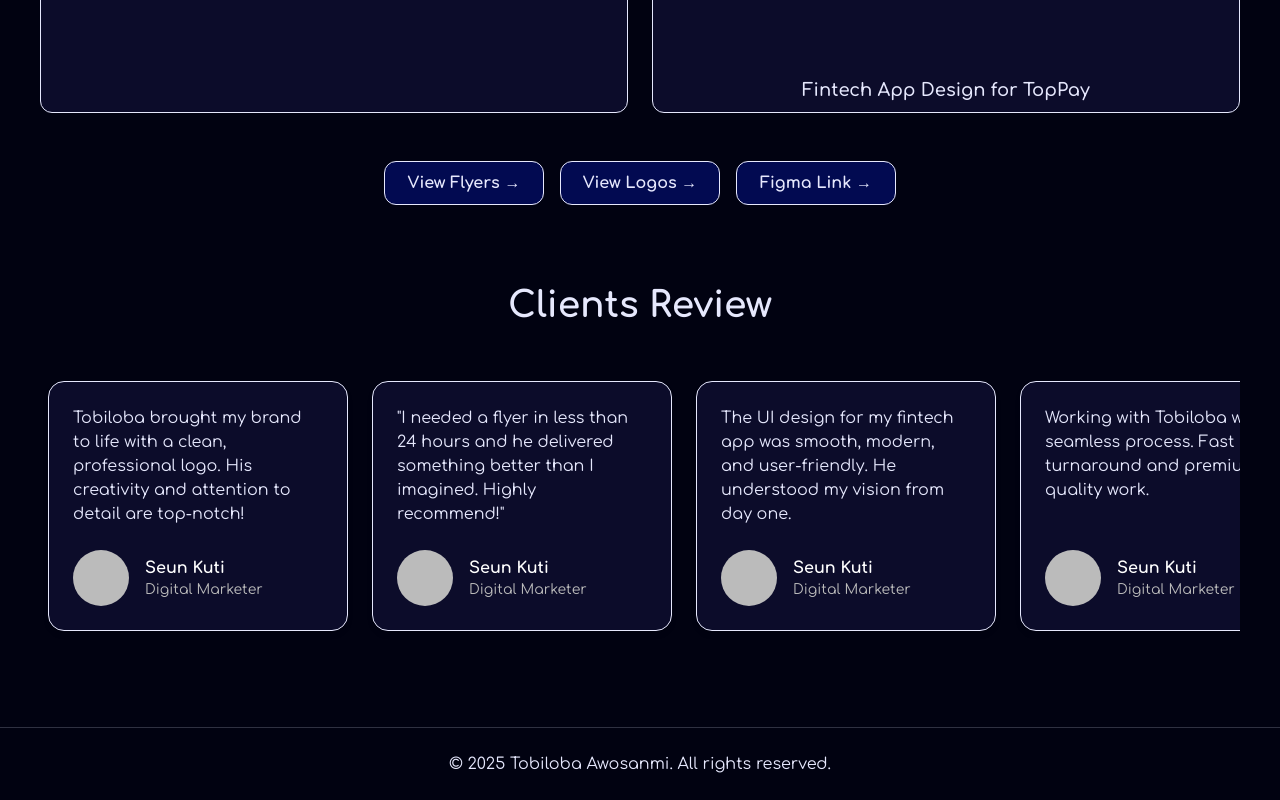
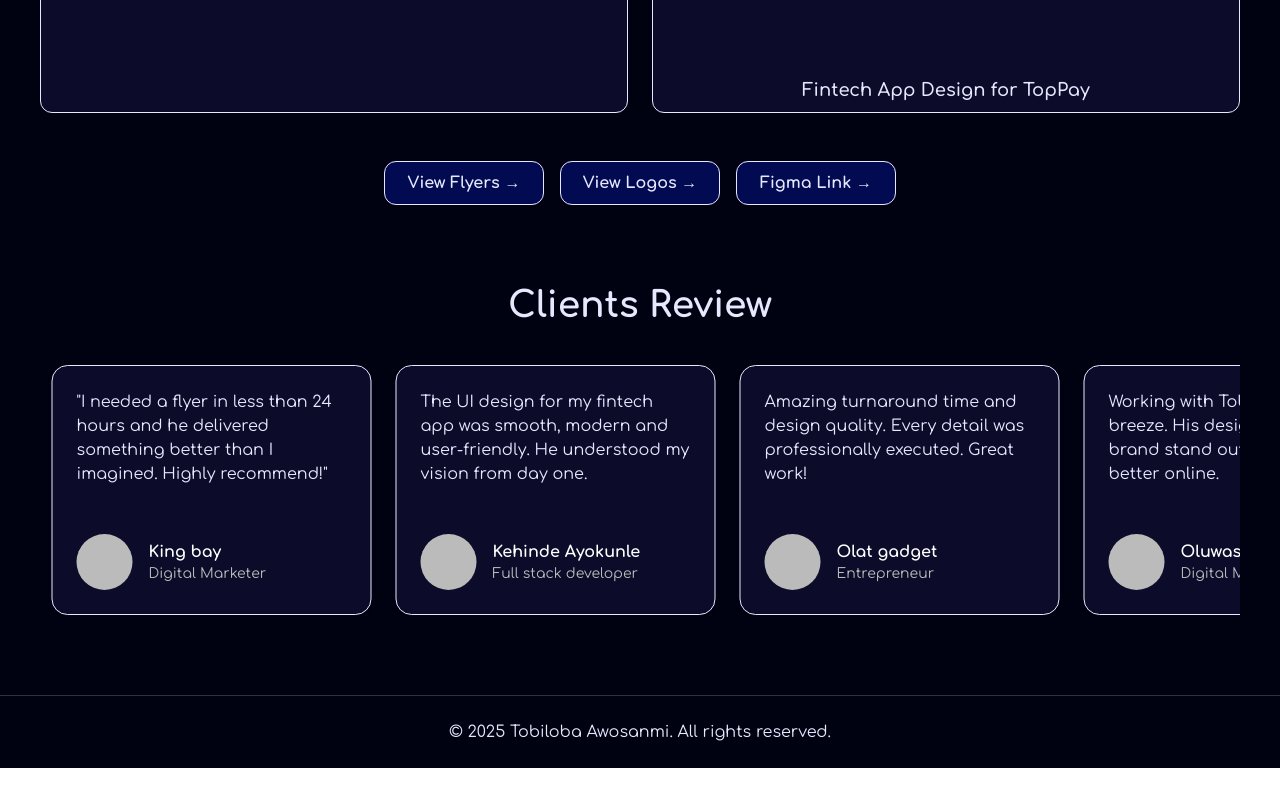
Before and after one commit to KRD66/tobiloba-portfolio, a React (Create React App) app: page /projects in a window 1280 px wide. Shown: the part 1435-2235 px from the top of the page. After the commit the page ends 2203 px from the top, so only its background shows below. Built offline with nearby package versions, Linux system fonts and the light colour scheme; no server answers.

Commit message:
client reviews modiflied, automatic scroll added

```diff
--- a/src/components/sections/Projects.jsx
+++ b/src/components/sections/Projects.jsx
@@ -8,7 +8,6 @@ import fintech from "../../assets/images/fintech.jpg";
 export default function Projects() {
   const { isDarkMode } = useDarkMode();
 
-  // Colors
   const cardStyle = isDarkMode
     ? "bg-[#0C0C2A] border border-[#E6E8FD]"
     : "bg-white border border-[#020A51]";
@@ -35,25 +34,25 @@ export default function Projects() {
     {
       message:
         '"I needed a flyer in less than 24 hours and he delivered something better than I imagined. Highly recommend!"',
-      name: "Seun Kuti",
+      name: "King bay",
       title: "Digital Marketer",
     },
     {
       message:
-        "The UI design for my fintech app was smooth, modern, and user-friendly. He understood my vision from day one.",
-      name: "Seun Kuti",
-      title: "Digital Marketer",
+        "The UI design for my fintech app was smooth, modern and user-friendly. He understood my vision from day one.",
+      name: "Kehinde Ayokunle",
+      title: "Full stack developer",
     },
     {
       message:
-        "Working with Tobiloba was a seamless process. Fast turnaround and premium quality work.",
-      name: "Seun Kuti",
-      title: "Digital Marketer",
+        "Amazing turnaround time and design quality. Every detail was professionally executed. Great work!",
+      name: "Olat gadget",
+      title: "Entrepreneur",
     },
     {
       message:
-        "Great communication and delivery. Would definitely work with him again!",
-      name: "Seun Kuti",
+        "Working with Tobiloba was a breeze. His designs helped my brand stand out and convert better online.",
+      name: "Oluwaseun",
       title: "Digital Marketer",
     },
   ];
@@ -157,8 +156,9 @@ export default function Projects() {
           <h2 className={`text-4xl font-bold mb-10 ${headingColor}`}>
             Clients Review
           </h2>
-          <div className="flex gap-6 overflow-x-auto px-2 py-4">
-            {testimonials.map((review, index) => (
+          <div className="relative overflow-hidden w-full">
+            <div className="flex gap-6 w-max animate-scroll-left">
+              {[...testimonials, ...testimonials].map((review, index) => (
                 <div
                   key={index}
                   className={`min-w-[300px] max-w-[320px] p-6 rounded-2xl shadow-md ${cardStyle} flex flex-col justify-between`}
@@ -189,6 +189,7 @@ export default function Projects() {
             </div>
           </div>
         </div>
+      </div>
     </section>
   );
 }
--- a/src/components/sections/Testimonials.jsx
+++ b/src/components/sections/Testimonials.jsx
@@ -10,25 +10,25 @@ const testimonials = [
   {
     message:
       '"I needed a flyer in less than 24 hours and he delivered something better than I imagined. Highly recommend!"',
-    name: "Seun Kuti",
+    name: "King bay",
     title: "Digital Marketer",
   },
   {
     message:
       "The UI design for my fintech app was smooth, modern and user-friendly. He understood my vision from day one.",
-    name: "Seun Kuti",
-    title: "Digital Marketer",
+    name: "Kehinde Ayokunle",
+    title: "Full stack developer",
   },
   {
     message:
       "Amazing turnaround time and design quality. Every detail was professionally executed. Great work!",
-    name: "Seun Kuti",
-    title: "Digital Marketer",
+    name: "Olat gadget",
+    title: "Entrepreneur",
   },
   {
     message:
       "Working with Tobiloba was a breeze. His designs helped my brand stand out and convert better online.",
-    name: "Seun Kuti",
+    name: "Oluwaseun",
     title: "Digital Marketer",
   },
 ];
--- a/tailwind.config.js
+++ b/tailwind.config.js
@@ -1,5 +1,3 @@
-
-
 /** @type {import('tailwindcss').Config} */
 module.exports = {
   content: ['./src/**/*.{js,jsx,ts,tsx}'],
@@ -16,9 +14,18 @@ module.exports = {
       fontFamily: {
         comfortaa: ['Comfortaa', 'sans-serif'],
       },
+      keyframes: {
+        scroll: {
+          '0%': { transform: 'translateX(0%)' },
+          '100%': { transform: 'translateX(-50%)' },
+        },
+      },
+      animation: {
+        'scroll-left': 'scroll 30s linear infinite',
+      },
     },
   },
   plugins: [
-      require('tailwind-scrollbar-hide')
+    require('tailwind-scrollbar-hide'),
   ],
 };
```
Lines whose indentation alone changed are shown as unchanged.
